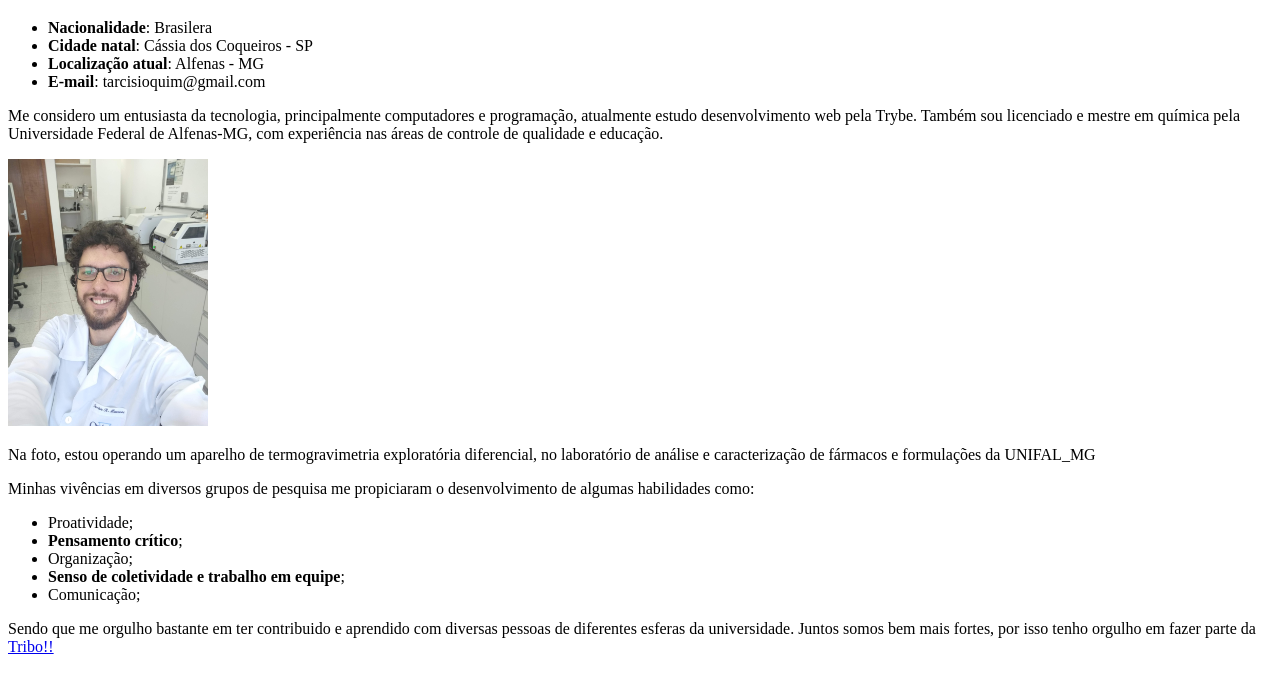
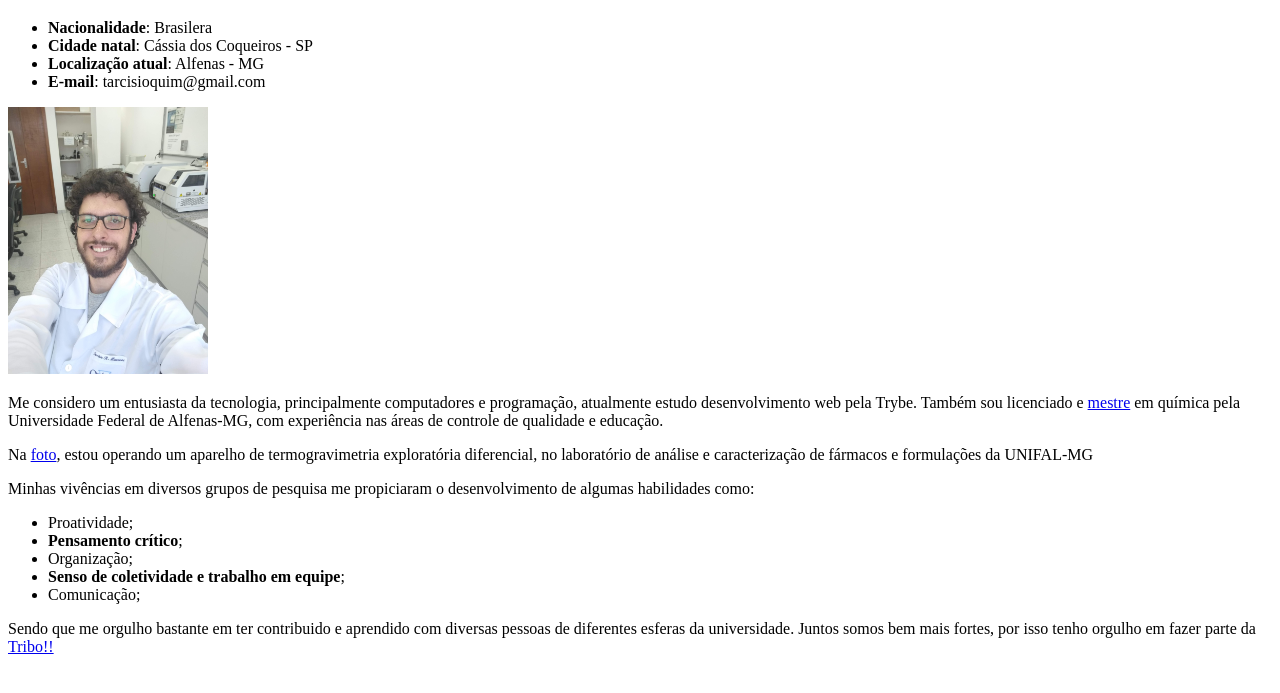
Before and after one commit to Tarcisio-Menezes/portifolio_web, a plain HTML site: page index.html in a window 1280 px wide. Shown: the part 61-754 px from the top of the page. Drawn offline with Linux system fonts and the light colour scheme.

Commit message:
Atualiza os links

```diff
--- a/index.html
+++ b/index.html
@@ -18,18 +18,21 @@
 
 </ul>
 
+<img id="foto_tarcisio" src= "images/tarcisio_image.jpg" width="200px" alt="Foto de Tarcísio Menezes em frente ao computador em um laboratório
+de pesquisa">
+
 <p>
     Me considero um entusiasta da tecnologia, principalmente computadores e programação,
-    atualmente estudo desenvolvimento web pela Trybe. Também sou licenciado e mestre em química
+    atualmente estudo desenvolvimento web pela Trybe. Também sou licenciado e <a href="https://bdtd.unifal-mg.edu.br:8443/bitstr
+    eam/tede/1466/5/Disserta%C3%A7%C3%A3o%20de%20%20Tarc%C3%ADsio%20Ant%C3%B4nio%20dos%20Reis%20Meneze
+    s.pdf" target="_blanck" > mestre</a> em química
     pela Universidade Federal de Alfenas-MG, com experiência nas áreas de controle de qualidade
      e educação.
 </p>
 
-<img src= "images/tarcisio_image.jpg" width="200px" alt="Foto de Tarcísio Menezes em frente ao computador em um laboratório
-de pesquisa">
 
-<p> Na foto, estou operando um aparelho de termogravimetria exploratória diferencial, no laboratório de
-    análise e caracterização de fármacos e formulações da UNIFAL_MG
+<p> Na <a href=" #foto_tarcisio"> foto</a>, estou operando um aparelho de termogravimetria exploratória diferencial, no laboratório de
+    análise e caracterização de fármacos e formulações da UNIFAL-MG
 </p>
 
 
```
